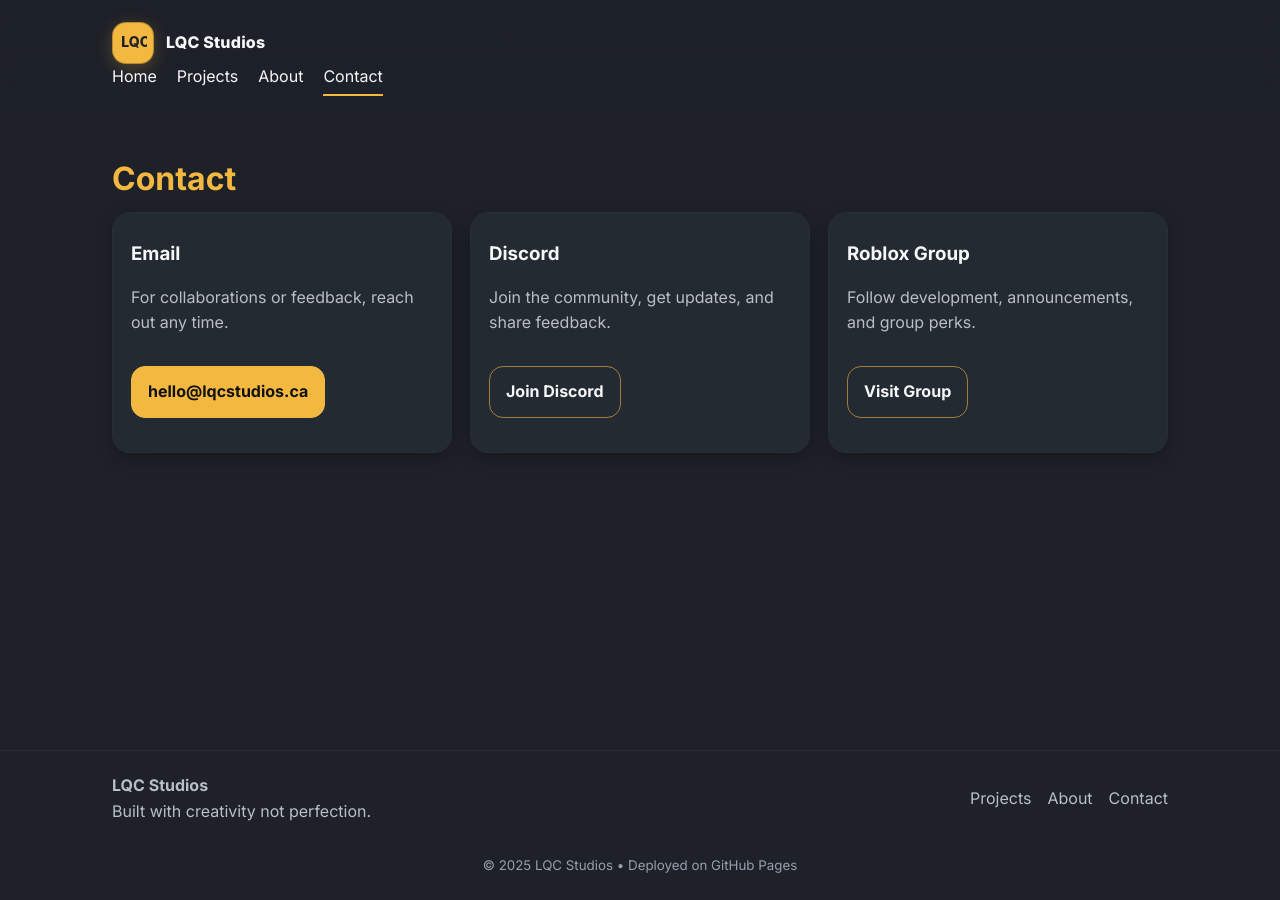
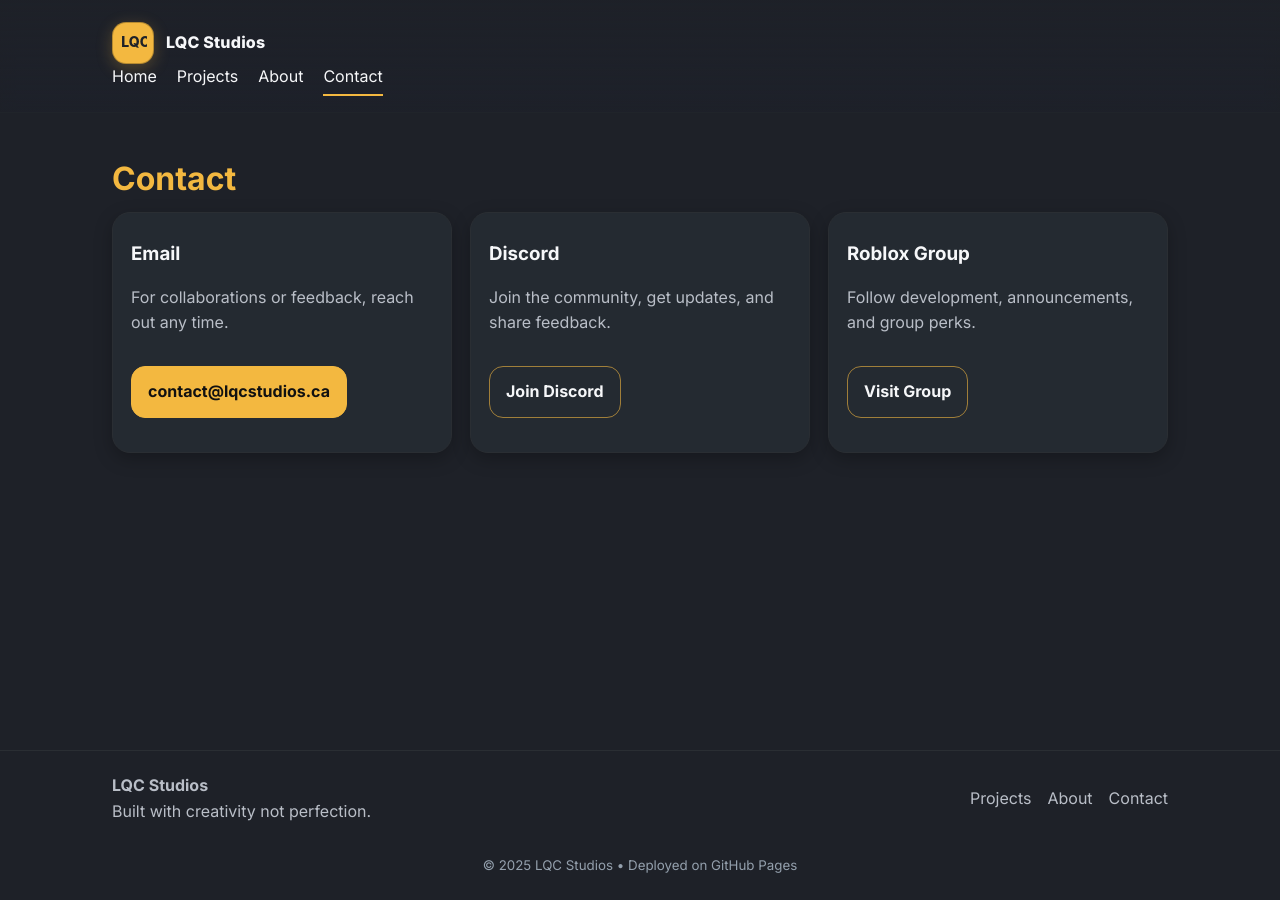
Before and after one commit to ishaan33t/LQC, a Jekyll site: the page built from contact.md, in a window 1280 px wide. Built offline with Jekyll 4.4.1, drawn with Linux system fonts in a browser that asks for light colours.

Commit message:
Update contact email address in contact.md

```diff
--- a/contact.md
+++ b/contact.md
@@ -11,7 +11,7 @@ description: "Contact LQC Studios"
   <section class="card reveal">
     <h3>Email</h3>
     <p>For collaborations or feedback, reach out any time.</p>
-    <p><a class="btn btn--solid" href="mailto:hello@lqcstudios.ca">hello@lqcstudios.ca</a></p>
+    <p><a class="btn btn--solid" href="mailto:contact@lqcstudios.ca">contact@lqcstudios.ca</a></p>
   </section>
 
   <section class="card reveal">
```
